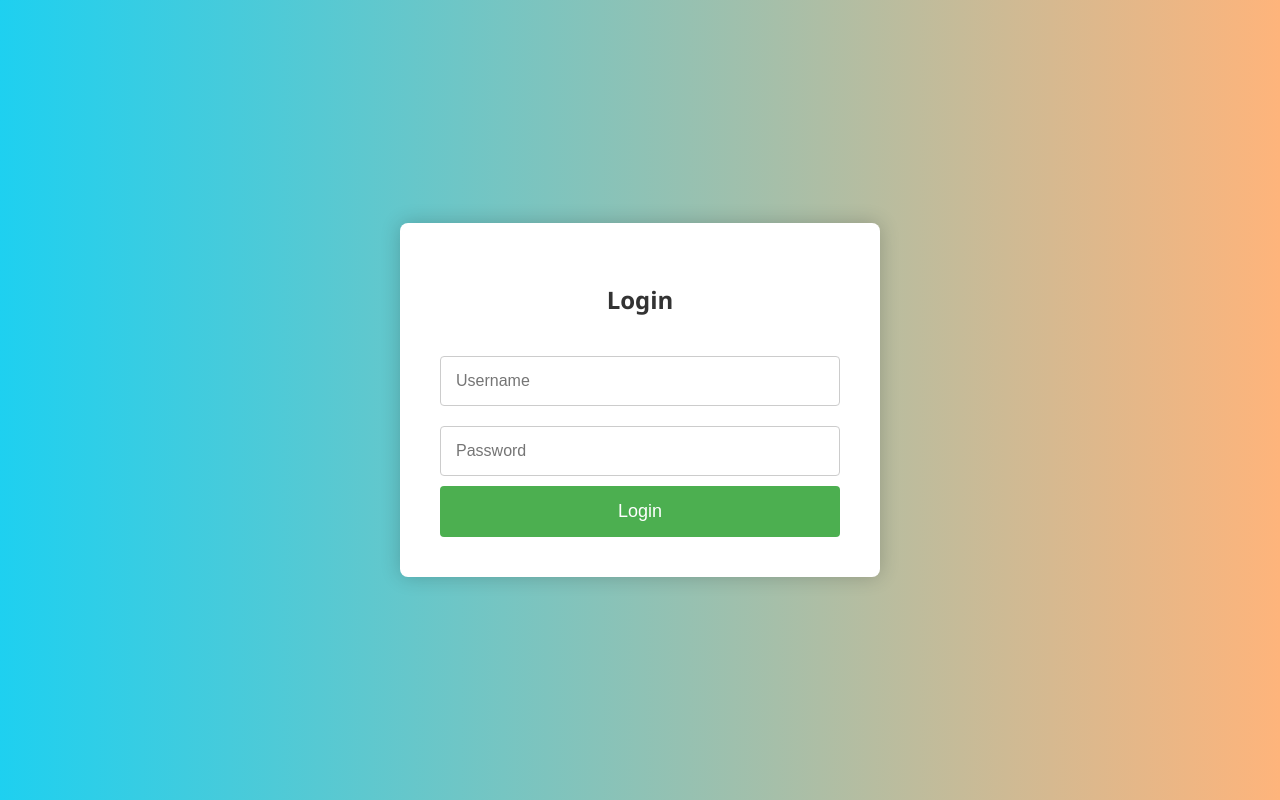
After one commit to thuanbka/Flask, a Flask app: template templates/index.html in a window 1280 px wide. The commit adds this page. Run offline with Flask 3, Linux system fonts and the light colour scheme; the template is opened without the code that fills it, so the values that code supplies are empty; parts of the project's set-up code (start-up, migrations or seed data) failed here and were passed over.

Commit message:
add form login for project.

```diff
--- a/demo_jwt.py
+++ b/demo_jwt.py
@@ -1,4 +1,4 @@
-from flask import Flask, request, jsonify, url_for
+from flask import Flask, request, jsonify, render_template
 import jwt
 from datetime import datetime, timedelta
 from entity.user import User
@@ -55,11 +55,7 @@ def logout(token):
 
 @app.route("/",methods=['GET'])
 def home():
-    response = {
-        "status": SUCCESS_MESSENGER,
-        "messenger": "WELLCOME HOME!!"
-    }
-    return jsonify(response)
+    return render_template('index.html')
 
 def checkdatabase(user):
     with open("data.json", 'r') as file:
--- /dev/null
+++ b/static/login.js
@@ -0,0 +1,12 @@
+function validateLogin(event) {
+    // Get input values
+    var form = document.querySelector('.login-form');
+    const username = document.getElementById('username').value;
+    const password = document.getElementById('password').value;
+
+    // Simple validation (you may want to implement more robust validation)
+    if (!username || !password) {
+      alert('Please enter both username and password.');
+      return;
+    }
+}
--- a/static/style.css
+++ b/static/style.css
@@ -1,3 +1,55 @@
-#home{
+/* static/style.css */
+body {
+    font-family: 'Segoe UI', Tahoma, Geneva, Verdana, sans-serif;
+    background: linear-gradient(to right, #1ed0f0, #feb47b);
+    display: flex;
+    align-items: center;
+    justify-content: center;
+    height: 100vh;
+    margin: 0;
+}
+
+.login-container {
+    background-color: #fff;
+    border-radius: 8px;
+    padding: 40px;
+    box-shadow: 0 0 20px rgba(0, 0, 0, 0.2);
+    width: 400px;
     text-align: center;
 }
+
+.login-container h2 {
+    color: #333;
+    margin-bottom: 30px;
+}
+
+.login-form input {
+    width: 100%;
+    padding: 15px;
+    margin: 10px 0;
+    box-sizing: border-box;
+    border: 1px solid #ccc;
+    border-radius: 4px;
+    font-size: 16px;
+}
+
+.login-form button {
+    background-color: #4caf50;
+    color: #fff;
+    padding: 15px;
+    border: none;
+    border-radius: 4px;
+    cursor: pointer;
+    width: 100%;
+    font-size: 18px;
+}
+
+.login-form button:hover {
+    background-color: #45a049;
+}
+
+@media (max-width: 600px) {
+    .login-container {
+        width: 90%;
+    }
+}
--- /dev/null
+++ b/templates/index.html
@@ -0,0 +1,21 @@
+<!DOCTYPE html>
+<html lang="en">
+<head>
+    <meta charset="UTF-8">
+    <meta http-equiv="X-UA-Compatible" content="IE=edge">
+    <meta name="viewport" content="width=device-width, initial-scale=1.0">
+    <link rel="stylesheet" href="{{ url_for('static', filename='style.css') }}">
+    <title>Login Form</title>
+</head>
+<body>
+    <div class="login-container">
+        <h2>Login</h2>
+        <form class="login-form" action="/login" method="post">
+            <input type="text" placeholder="Username" name="username" id="username" required>
+            <input type="password" placeholder="Password" name="password" id="password" required>
+            <button type="submit" onclick="validateLogin()">Login</button>
+        </form>
+    </div>
+    <script src="{{ url_for('static', filename='login.js') }}"></script>
+</body>
+</html>
```
